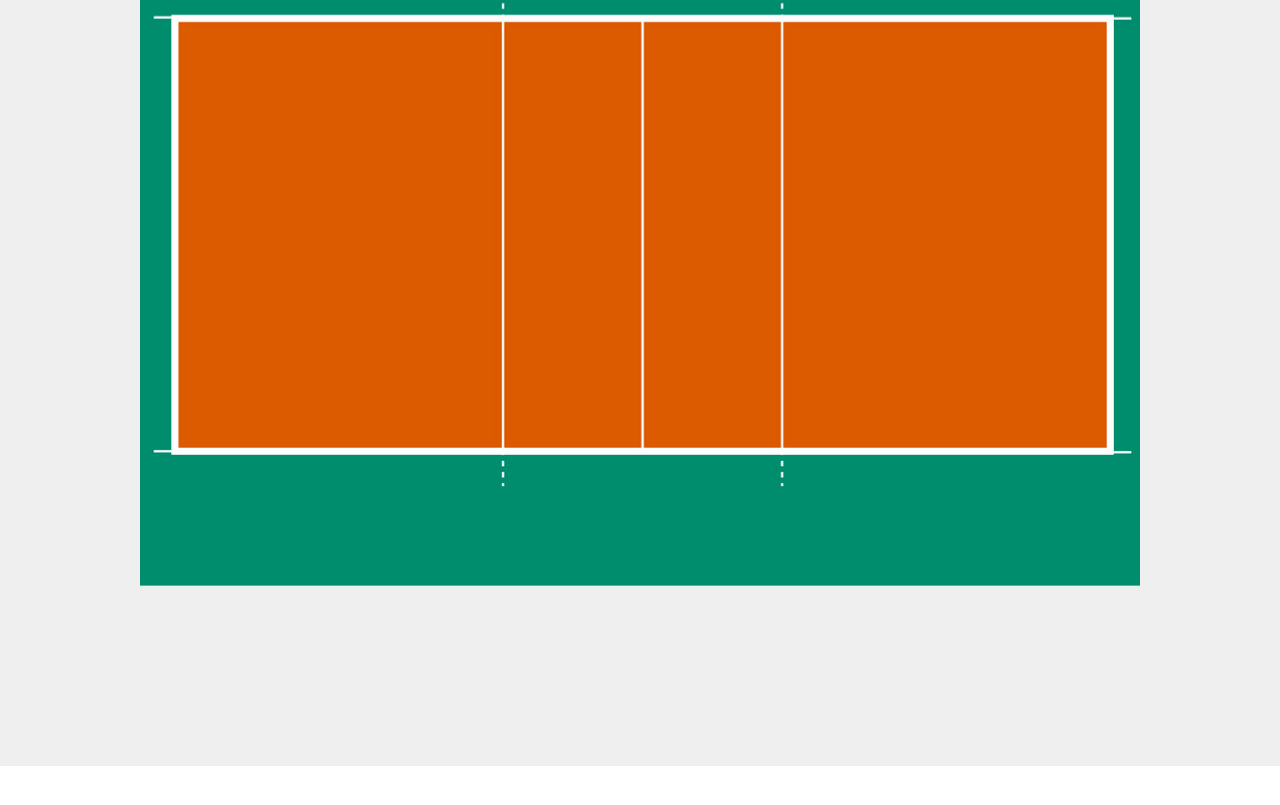
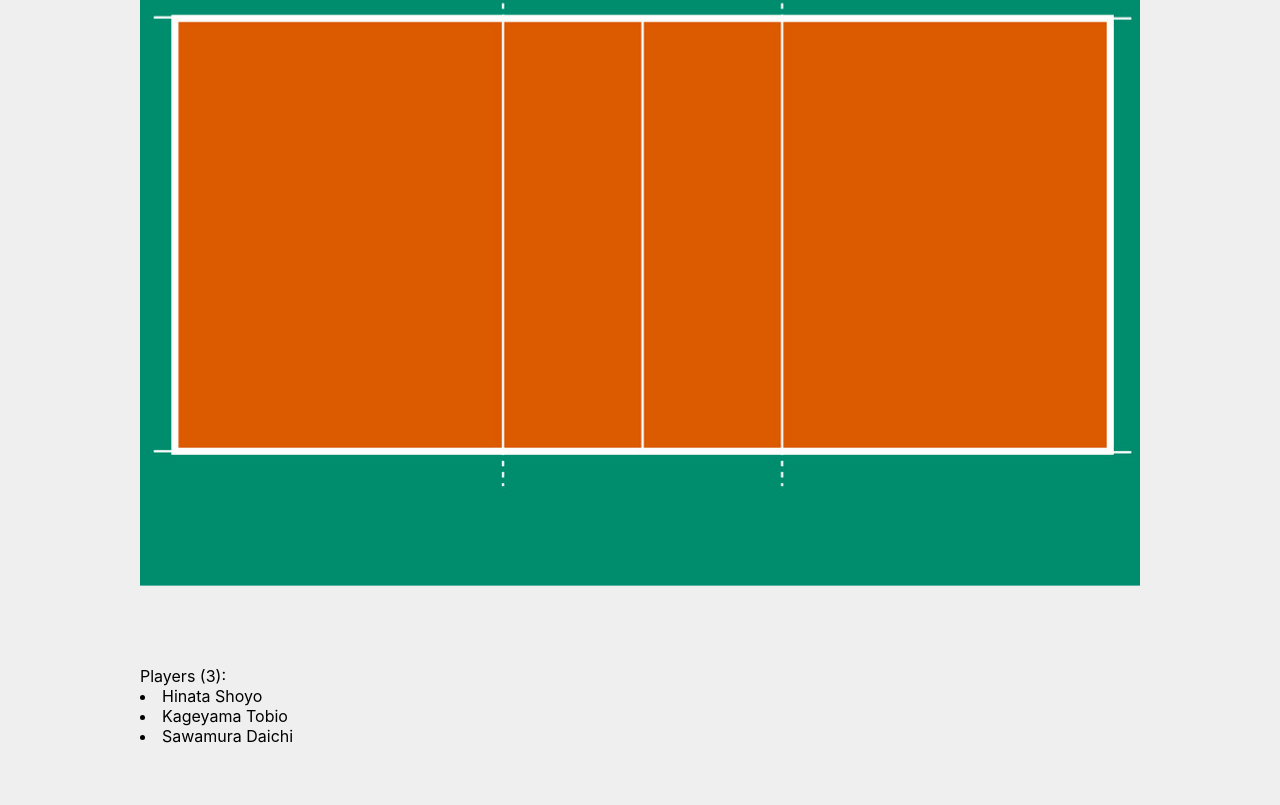
Before and after one commit to abe-port/haikyuu-app, a React (Create React App) app: page / in a window 1280 px wide. Shown: the part 229-1034 px from the top of the page. Before the commit the page ends 995 px from the top, so only its background shows below. Built offline with nearby package versions, Linux system fonts and the light colour scheme.

Commit message:
Player Listing WIP

```diff
--- /dev/null
+++ b/src/components/Home/PlayerListing.js
@@ -0,0 +1,23 @@
+import { useState } from 'react';
+import CourtSrc from '../../assets/img/court.png';
+import styled from 'styled-components';
+
+function PlayerListing(props) {
+
+    return (
+        <div>
+            Players ({props.players.length}):
+            <div>
+            {props.players.map((player, index) => (
+        <li key={index}> {player.first_name} {player.last_name}</li>
+      ))}
+            </div>
+        </div>
+    );
+}
+
+PlayerListing.defaultProps = {
+    players: []
+}
+
+export default PlayerListing
--- a/src/pages/Home.js
+++ b/src/pages/Home.js
@@ -8,6 +8,7 @@ import {
 import LogoSrc from '../assets/img/karasuno-removebg-preview.png';
 import styled from 'styled-components';
 import VolleyballCourtTool from '../components/Home/VolleyballCourtTool';
+import PlayerListing from '../components/Home/PlayerListing';
 
 const HomePageSection = styled.section`
     max-width:1000px;
@@ -21,11 +22,37 @@ const HomePageSection = styled.section`
 
 function Home(props) {
     // Declare a new state variable, which we'll call "count"
-  const [count, setCount] = useState(0);
+    const [players, setPlayers] = useState([
+        {
+            id: '1',
+            first_name: 'Hinata',
+            last_name: 'Shoyo',
+            number: '10',
+            height: '164.2',
+            age: '16',
+        },
+        {
+            id: '2',
+            first_name: 'Kageyama',
+            last_name: 'Tobio',
+            number: '9',
+            height: '181.9',
+            age: '16',
+        },
+        {
+            id: '3',
+            first_name: 'Sawamura',
+            last_name: 'Daichi',
+            number: '1',
+            height: '176.7',
+            age: '18',
+        },
+    ]);
 
     return (
         <HomePageSection>
             <VolleyballCourtTool />
+            <PlayerListing players={players}/>
         </HomePageSection>
     );
 }
```
Also changed, not shown: src/assets/img/Screen Shot 2022-01-05 at 4.18.43 PM.png (added). Lines whose indentation alone changed are shown as unchanged.
